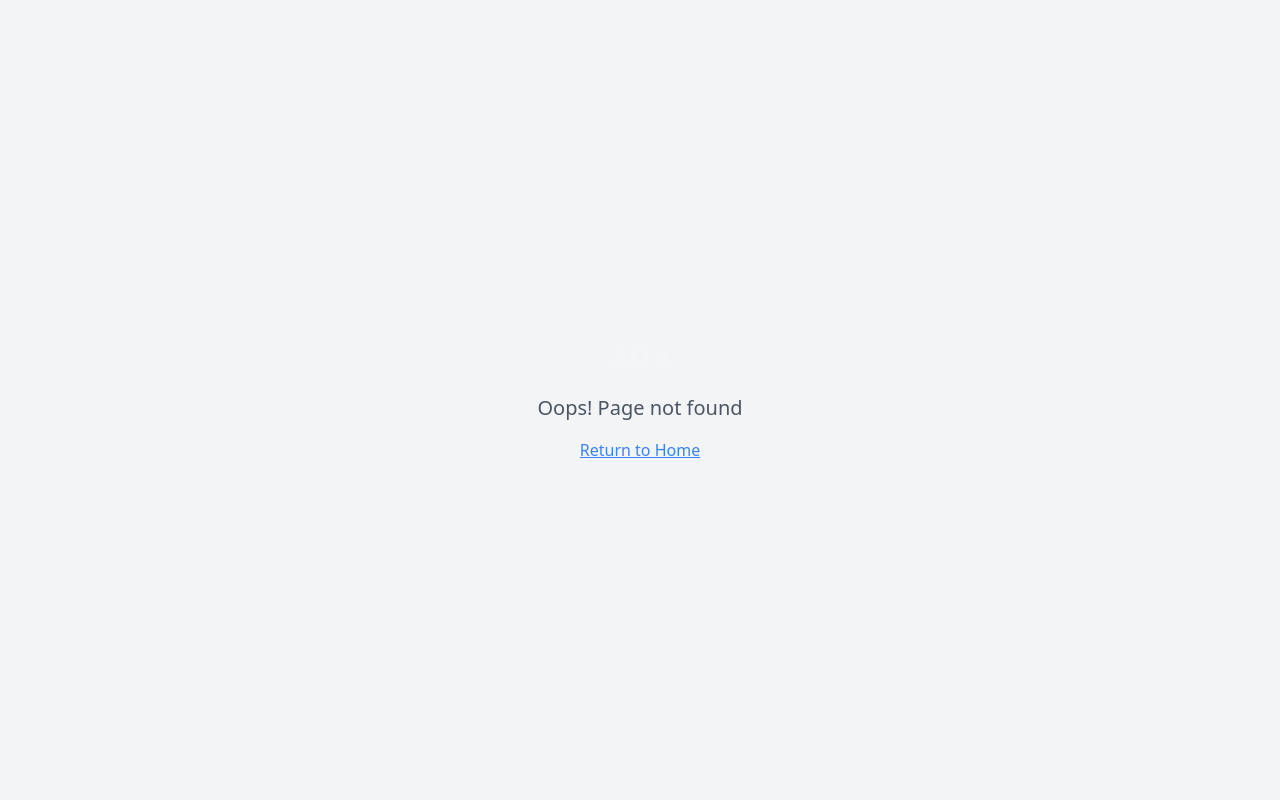
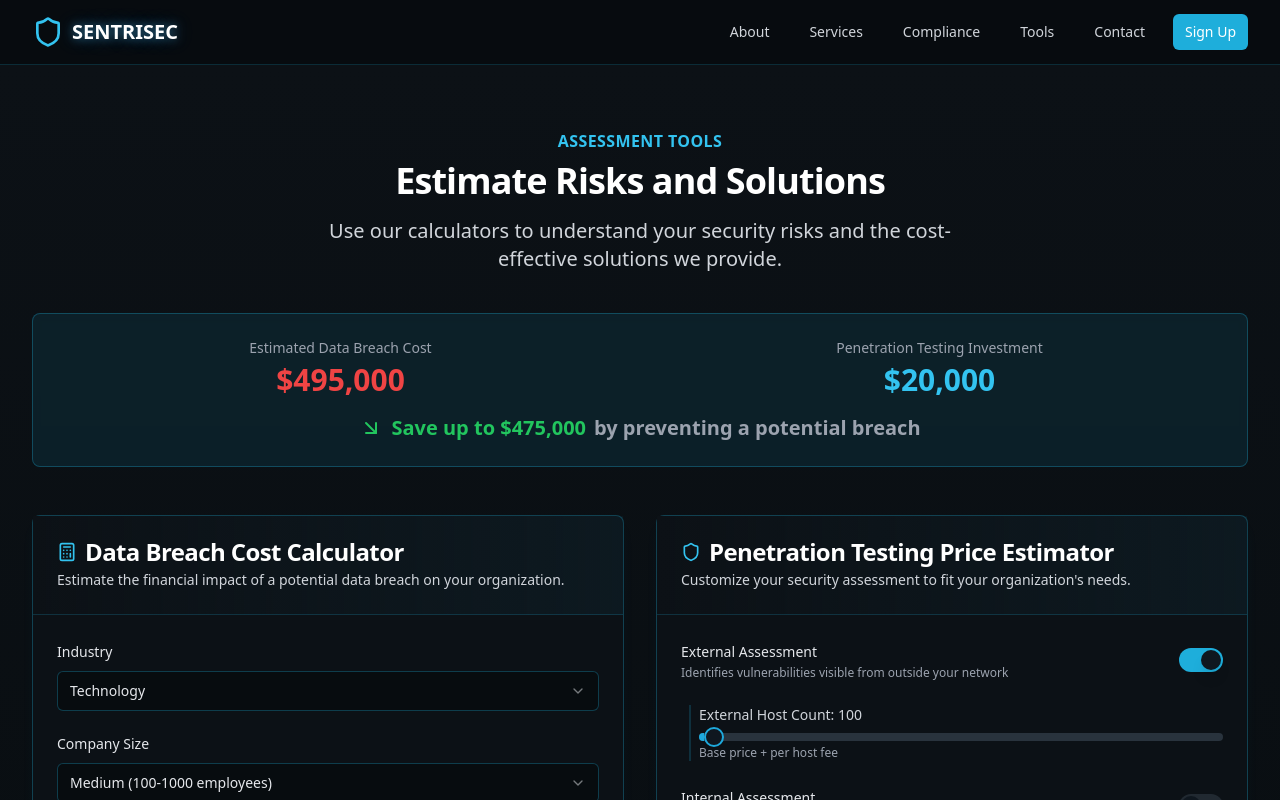
Before and after one commit to AhmedEl-Rayes/RSS, a React (Vite) app: page /tools in a window 1280 px wide. Before the commit this address had no page. Shown: the top 800 px of the page. Built offline with nearby package versions, Linux system fonts and the light colour scheme.

Commit message:
Fix: Implement navigation links
Make all navigation links functional, linking to real pages with consistent styling.

```diff
--- a/src/App.tsx
+++ b/src/App.tsx
@@ -1,9 +1,15 @@
+
 import { Toaster } from "@/components/ui/toaster";
 import { Toaster as Sonner } from "@/components/ui/sonner";
 import { TooltipProvider } from "@/components/ui/tooltip";
 import { QueryClient, QueryClientProvider } from "@tanstack/react-query";
 import { BrowserRouter, Routes, Route } from "react-router-dom";
 import Index from "./pages/Index";
+import About from "./pages/About";
+import Services from "./pages/Services";
+import Compliance from "./pages/Compliance";
+import Tools from "./pages/Tools";
+import Contact from "./pages/Contact";
 import NotFound from "./pages/NotFound";
 
 const queryClient = new QueryClient();
@@ -16,7 +22,11 @@ const App = () => (
       <BrowserRouter>
         <Routes>
           <Route path="/" element={<Index />} />
-          {/* ADD ALL CUSTOM ROUTES ABOVE THE CATCH-ALL "*" ROUTE */}
+          <Route path="/about" element={<About />} />
+          <Route path="/services" element={<Services />} />
+          <Route path="/compliance" element={<Compliance />} />
+          <Route path="/tools" element={<Tools />} />
+          <Route path="/contact" element={<Contact />} />
           <Route path="*" element={<NotFound />} />
         </Routes>
       </BrowserRouter>
--- a/src/components/Navbar.tsx
+++ b/src/components/Navbar.tsx
@@ -2,6 +2,7 @@
 import { useState } from 'react';
 import { Menu, X, Shield } from 'lucide-react';
 import { Button } from '@/components/ui/button';
+import { Link } from 'react-router-dom';
 
 export const Navbar = () => {
   const [isOpen, setIsOpen] = useState(false);
@@ -12,30 +13,30 @@ export const Navbar = () => {
         <div className="flex items-center justify-between h-16">
           <div className="flex items-center">
             <div className="flex-shrink-0">
-              <div className="flex items-center gap-2">
+              <Link to="/" className="flex items-center gap-2">
                 <Shield className="h-8 w-8 text-cyber-cyan" />
                 <span className="font-bold text-xl text-white cyber-glow">SENTRISEC</span>
-              </div>
+              </Link>
             </div>
           </div>
 
           <div className="hidden md:block">
             <div className="ml-10 flex items-center space-x-4">
-              <a href="#about" className="text-gray-300 hover:text-white px-3 py-2 rounded-md text-sm font-medium">
+              <Link to="/about" className="text-gray-300 hover:text-white px-3 py-2 rounded-md text-sm font-medium">
                 About
-              </a>
-              <a href="#services" className="text-gray-300 hover:text-white px-3 py-2 rounded-md text-sm font-medium">
+              </Link>
+              <Link to="/services" className="text-gray-300 hover:text-white px-3 py-2 rounded-md text-sm font-medium">
                 Services
-              </a>
-              <a href="#compliance" className="text-gray-300 hover:text-white px-3 py-2 rounded-md text-sm font-medium">
+              </Link>
+              <Link to="/compliance" className="text-gray-300 hover:text-white px-3 py-2 rounded-md text-sm font-medium">
                 Compliance
-              </a>
-              <a href="#tools" className="text-gray-300 hover:text-white px-3 py-2 rounded-md text-sm font-medium">
+              </Link>
+              <Link to="/tools" className="text-gray-300 hover:text-white px-3 py-2 rounded-md text-sm font-medium">
                 Tools
-              </a>
-              <a href="#contact" className="text-gray-300 hover:text-white px-3 py-2 rounded-md text-sm font-medium">
+              </Link>
+              <Link to="/contact" className="text-gray-300 hover:text-white px-3 py-2 rounded-md text-sm font-medium">
                 Contact
-              </a>
+              </Link>
               <Button
                 variant="default"
                 size="sm"
@@ -65,41 +66,41 @@ export const Navbar = () => {
       {isOpen && (
         <div className="md:hidden">
           <div className="px-2 pt-2 pb-3 space-y-1 sm:px-3 bg-cyber-darker border-b border-cyber-blue/20">
-            <a
-              href="#about"
+            <Link
+              to="/about"
               className="text-gray-300 hover:text-white block px-3 py-2 rounded-md text-base font-medium"
               onClick={() => setIsOpen(false)}
             >
               About
-            </a>
-            <a
-              href="#services"
+            </Link>
+            <Link
+              to="/services"
               className="text-gray-300 hover:text-white block px-3 py-2 rounded-md text-base font-medium"
               onClick={() => setIsOpen(false)}
             >
               Services
-            </a>
-            <a
-              href="#compliance"
+            </Link>
+            <Link
+              to="/compliance"
               className="text-gray-300 hover:text-white block px-3 py-2 rounded-md text-base font-medium"
               onClick={() => setIsOpen(false)}
             >
               Compliance
-            </a>
-            <a
-              href="#tools"
+            </Link>
+            <Link
+              to="/tools"
               className="text-gray-300 hover:text-white block px-3 py-2 rounded-md text-base font-medium"
               onClick={() => setIsOpen(false)}
             >
               Tools
-            </a>
-            <a
-              href="#contact"
+            </Link>
+            <Link
+              to="/contact"
               className="text-gray-300 hover:text-white block px-3 py-2 rounded-md text-base font-medium"
               onClick={() => setIsOpen(false)}
             >
               Contact
-            </a>
+            </Link>
             <Button
               variant="default"
               size="sm"
--- /dev/null
+++ b/src/pages/About.tsx
@@ -0,0 +1,16 @@
+
+import Navbar from "@/components/Navbar";
+import AboutSection from "@/components/AboutSection";
+import Footer from "@/components/Footer";
+
+const About = () => {
+  return (
+    <div className="min-h-screen bg-cyber-dark">
+      <Navbar />
+      <AboutSection />
+      <Footer />
+    </div>
+  );
+};
+
+export default About;
--- /dev/null
+++ b/src/pages/Compliance.tsx
@@ -0,0 +1,16 @@
+
+import Navbar from "@/components/Navbar";
+import ComplianceSection from "@/components/ComplianceSection";
+import Footer from "@/components/Footer";
+
+const Compliance = () => {
+  return (
+    <div className="min-h-screen bg-cyber-dark">
+      <Navbar />
+      <ComplianceSection />
+      <Footer />
+    </div>
+  );
+};
+
+export default Compliance;
--- /dev/null
+++ b/src/pages/Contact.tsx
@@ -0,0 +1,16 @@
+
+import Navbar from "@/components/Navbar";
+import ContactSection from "@/components/ContactSection";
+import Footer from "@/components/Footer";
+
+const Contact = () => {
+  return (
+    <div className="min-h-screen bg-cyber-dark">
+      <Navbar />
+      <ContactSection />
+      <Footer />
+    </div>
+  );
+};
+
+export default Contact;
--- /dev/null
+++ b/src/pages/Services.tsx
@@ -0,0 +1,16 @@
+
+import Navbar from "@/components/Navbar";
+import FeatureSection from "@/components/FeatureSection";
+import Footer from "@/components/Footer";
+
+const Services = () => {
+  return (
+    <div className="min-h-screen bg-cyber-dark">
+      <Navbar />
+      <FeatureSection />
+      <Footer />
+    </div>
+  );
+};
+
+export default Services;
--- /dev/null
+++ b/src/pages/Tools.tsx
@@ -0,0 +1,16 @@
+
+import Navbar from "@/components/Navbar";
+import CalculatorSection from "@/components/CalculatorSection";
+import Footer from "@/components/Footer";
+
+const Tools = () => {
+  return (
+    <div className="min-h-screen bg-cyber-dark">
+      <Navbar />
+      <CalculatorSection />
+      <Footer />
+    </div>
+  );
+};
+
+export default Tools;
```
